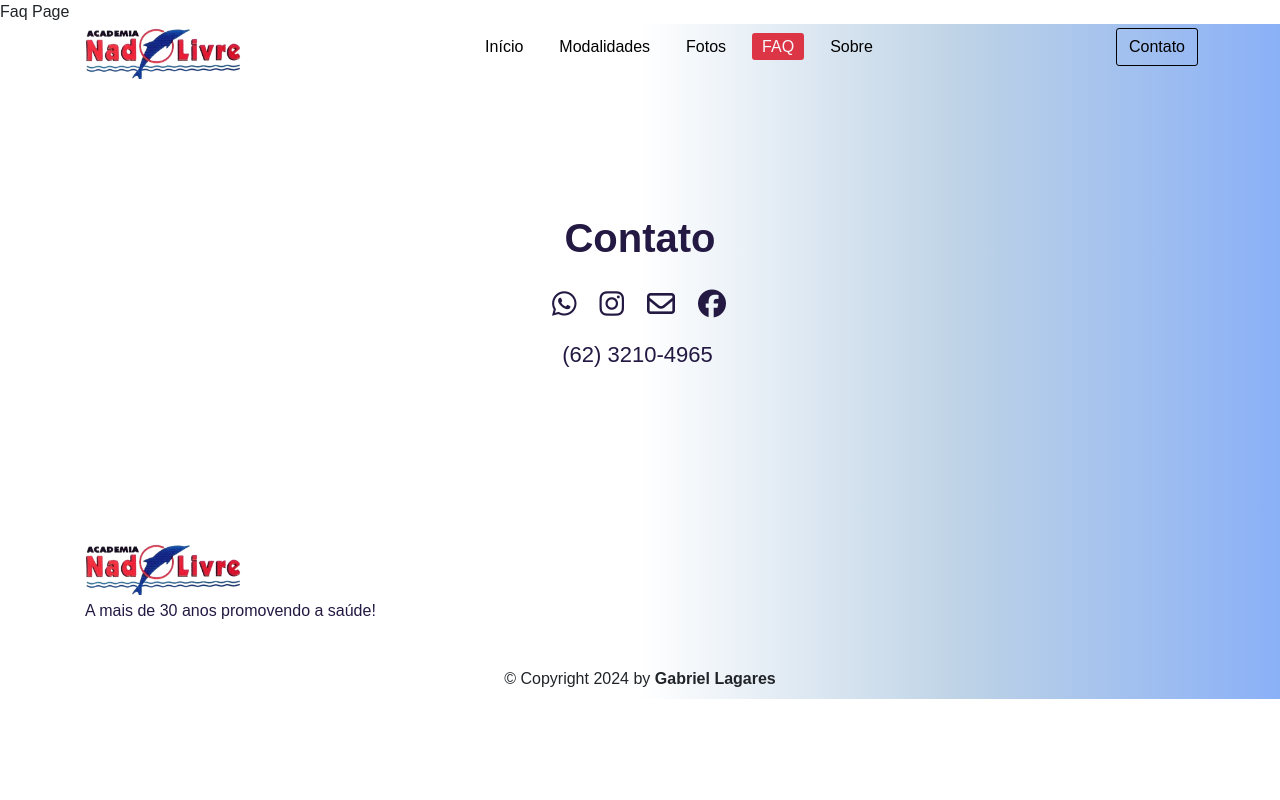
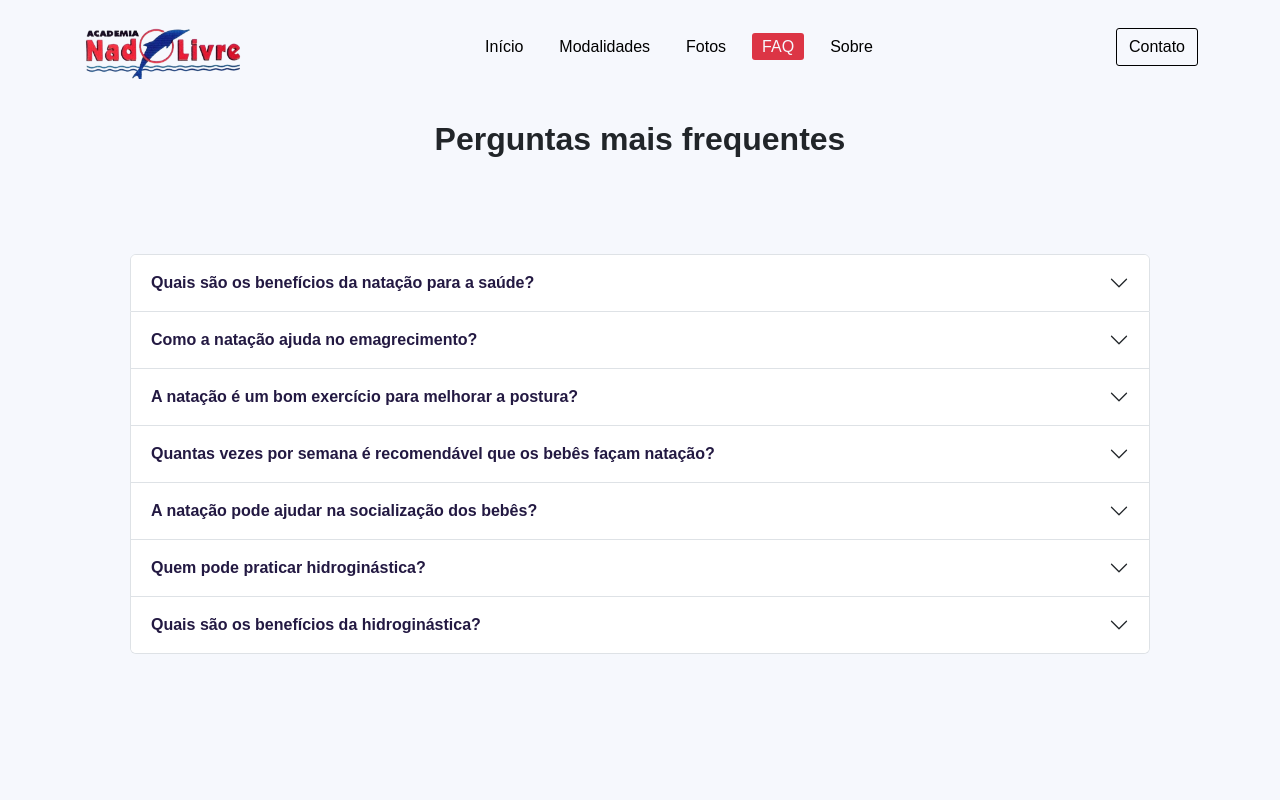
Before and after one commit to gdutralagares/academianadolivre, a React (Vite) app: page /faq in a window 1280 px wide. Shown: the top 800 px of the page. Built offline with nearby package versions, Linux system fonts and the light colour scheme.

Commit message:
faq page

```diff
--- a/src/pages/FaqPage.jsx
+++ b/src/pages/FaqPage.jsx
@@ -1,7 +1,9 @@
+import FaqComponent from "../components/FaqComponent"
+
 const FaqPage = () => {
   return (
     <div>
-      Faq Page
+      <FaqComponent/>
     </div>
   )
 }
```
